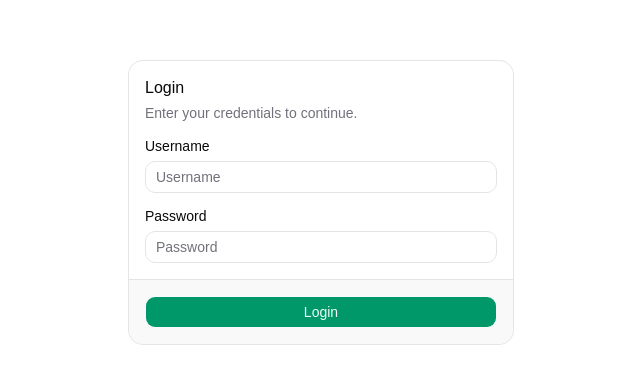
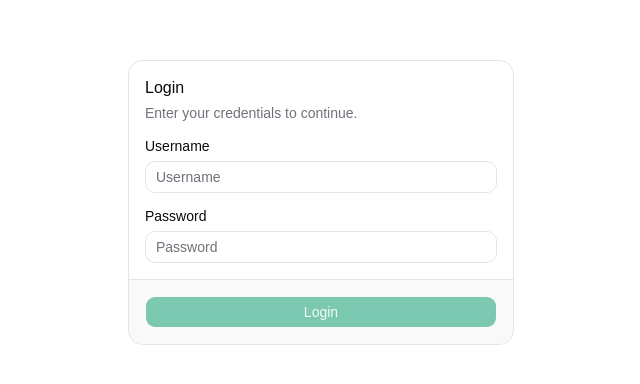
Before and after one commit to aneuhold/workout, a SvelteKit app: page / in a window 1280 px wide. Shown: the part 198-582 px from the top of the page, without its empty margins (319-959 px from the left). Built offline with nearby package versions, Linux system fonts and the light colour scheme.

Commit message:
Update login form validation

```diff
--- a/src/components/Login/Login.svelte
+++ b/src/components/Login/Login.svelte
@@ -33,6 +33,7 @@
   let typedPassword = $state(LocalData.password);
   let processingCredentials = $derived($loginState === LoginState.ProcessingCredentials);
   let invalidCredentials = $state(false);
+  let formIsValid = $derived(typedUserName.trim().length > 0 && typedPassword.trim().length > 0);
 
   /**
    * Handles the login form submission by validating credentials against the API.
@@ -115,7 +116,7 @@
       <Button
         type="submit"
         class="w-full"
-        disabled={processingCredentials}
+        disabled={processingCredentials || !formIsValid}
         data-testid="login-submit-button"
       >
         {#if processingCredentials}
```
